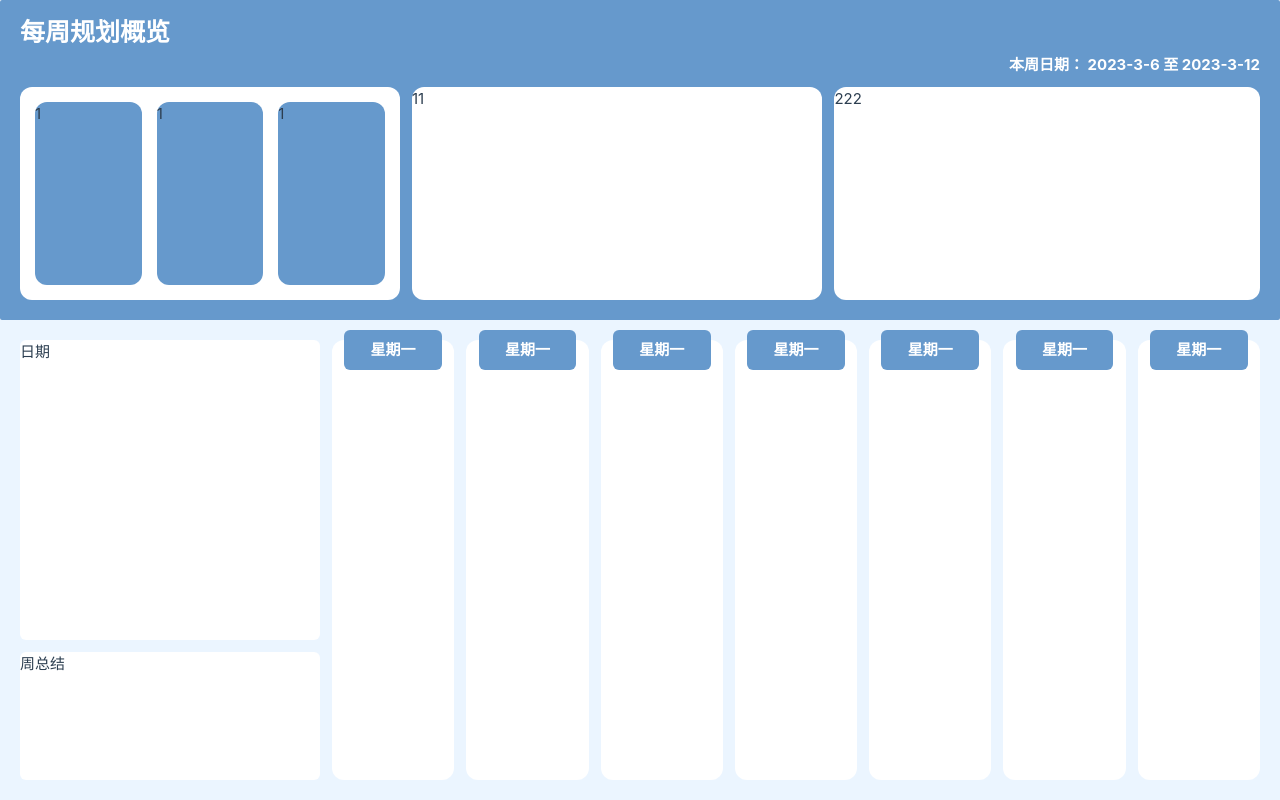
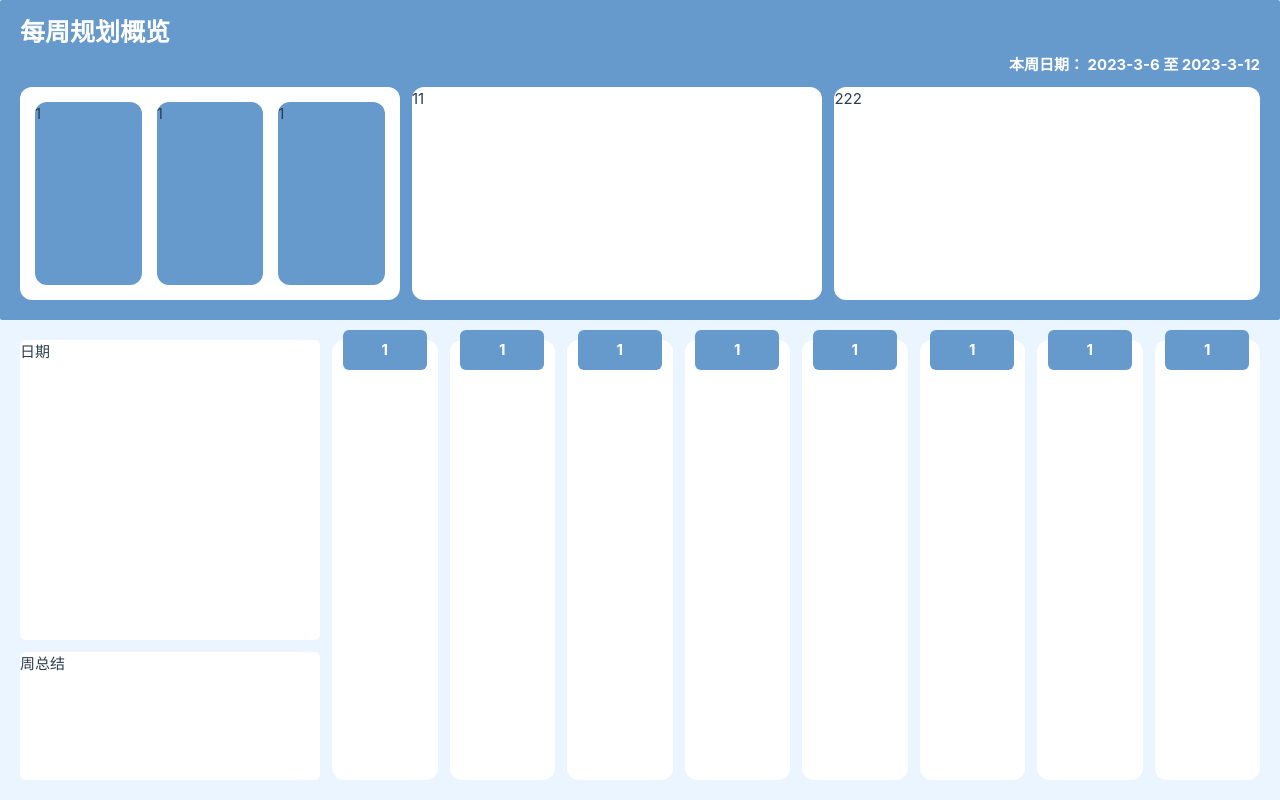
Before and after one commit to LuGuanzong/selection_web, a Vue app: page /plan in a window 1280 px wide. Built offline with nearby package versions, Linux system fonts and the light colour scheme.

Commit message:
搞多一个day组件

```diff
--- /dev/null
+++ b/src/views/plan/detail/day.vue
@@ -0,0 +1,38 @@
+<script setup lang="ts">
+import {ref} from "vue";
+
+defineOptions({ name: 'detailDay' })
+
+const kk = ref('#6699CC')
+
+</script>
+
+<template>
+  <div class="day-content">
+    <div :style="{'--bg-color': kk}" class="day-name">{{ 1 }}</div>
+  </div>
+</template>
+
+<style scoped lang="scss">
+.day-content {
+  height: 100%;
+  background: #fff;
+  flex: 1 1 auto;
+  border-radius: 12px;
+  position: relative;
+
+  .day-name {
+    position: absolute;
+    border-radius: 6px;
+    height: 40px;
+    top: -10px;
+    left: 10%;
+    width: 80%;
+    background: var(--bg-color);
+    text-align: center;
+    line-height: 40px;
+    color: #fff;
+    font-weight: bold;
+  }
+}
+</style>
--- a/src/views/plan/detail/index.vue
+++ b/src/views/plan/detail/index.vue
@@ -1,5 +1,10 @@
 <script setup lang="ts">
+
+import Day from "@/views/plan/detail/day.vue";
+
 defineOptions({ name: 'planDetail' })
+
+
 </script>
 
 <template>
@@ -14,18 +19,19 @@ defineOptions({ name: 'planDetail' })
     </div>
 
     <div class="days">
-      <div class="day"></div>
-      <div class="day"></div>
-      <div class="day"></div>
-      <div class="day"></div>
-      <div class="day"></div>
-      <div class="day"></div>
-      <div class="day"></div>
+      <day />
+      <day />
+      <day />
+      <day />
+      <day />
+      <day />
+      <day />
+      <day />
     </div>
   </div>
 </template>
 
-<style scoped>
+<style scoped lang="scss">
 .detail-content {
   background: rgba(153, 204, 255, 0.2);
   height: 100%;
```
